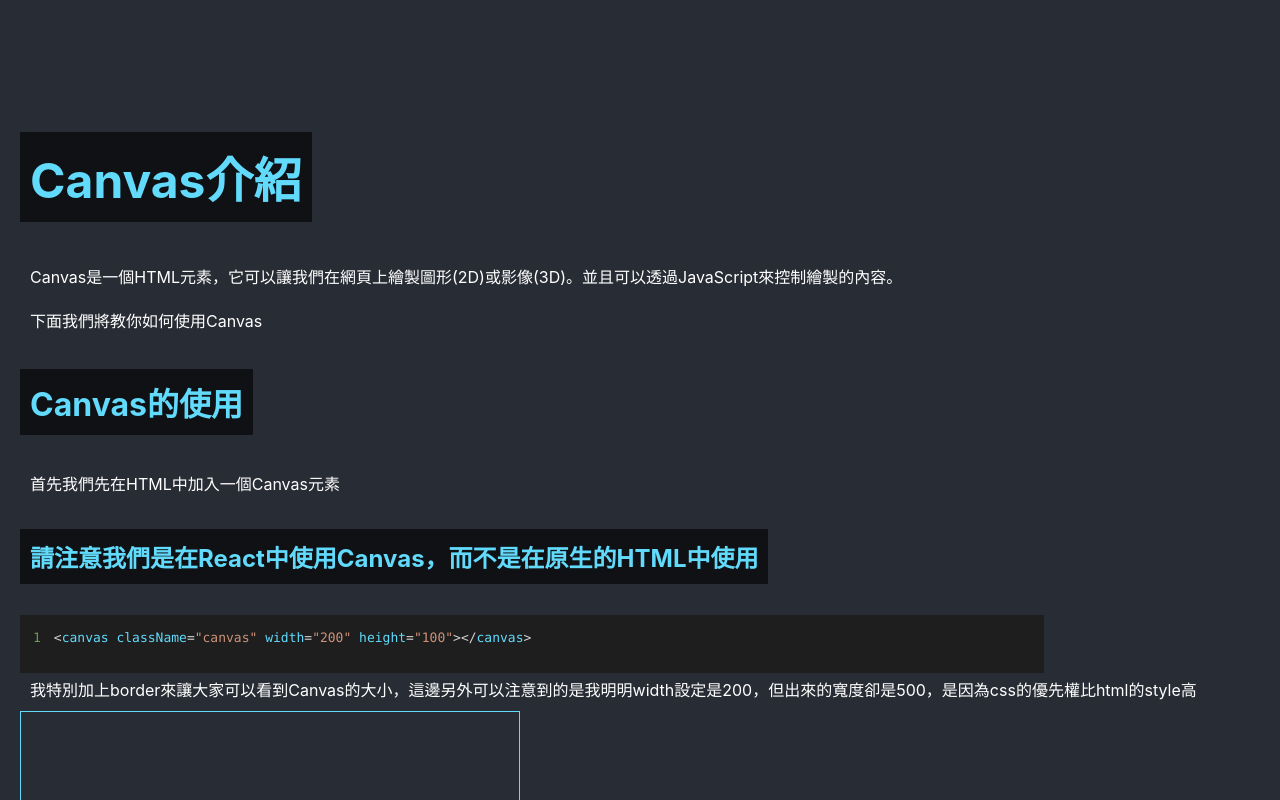
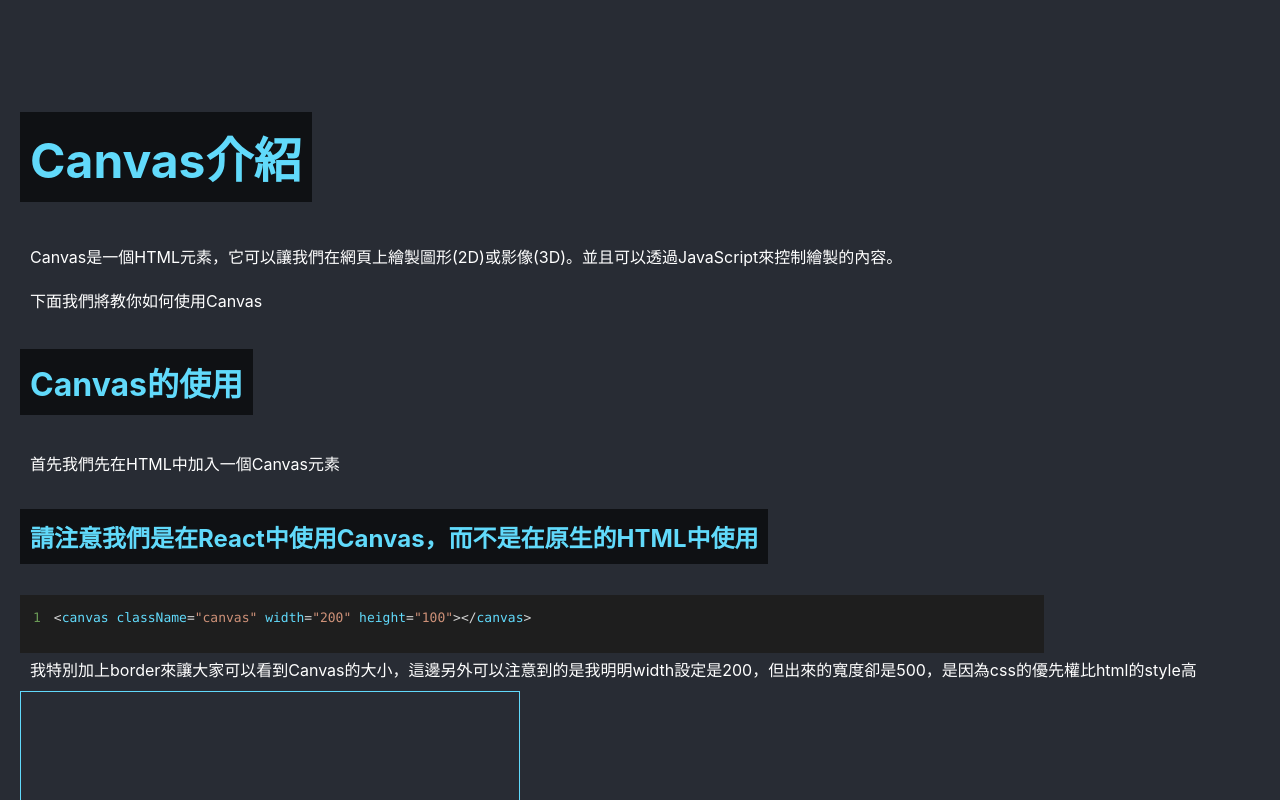
Before and after one commit to Bobo100/Canvas-Dictionary, a Next.js app: page / in a window 1280 px wide. Shown: the top 800 px of the page. Built offline with nearby package versions, Linux system fonts and the light colour scheme.

Commit message:
更新樣式

```diff
--- a/components/Common.tsx
+++ b/components/Common.tsx
@@ -3,9 +3,7 @@
 export const CommonPrism = ({ children }: { children: string }) => {
     return (
         <div className="code-block-container">
-            <Prism className="code-block" language="typescript" style={vscDarkPlus}
-                showLineNumbers={true}
-            >
+            <Prism className="code-block" language="typescript" style={vscDarkPlus} showLineNumbers={true}>
                 {children}
             </Prism>
         </div>
--- a/styles/global.scss
+++ b/styles/global.scss
@@ -46,6 +46,7 @@
     box-sizing: border-box;
     flex-direction: column;
     margin: 20px;
+    margin-top: 0;
     max-width: 1440px;
 
     padding-top: $navbar-height;
```
